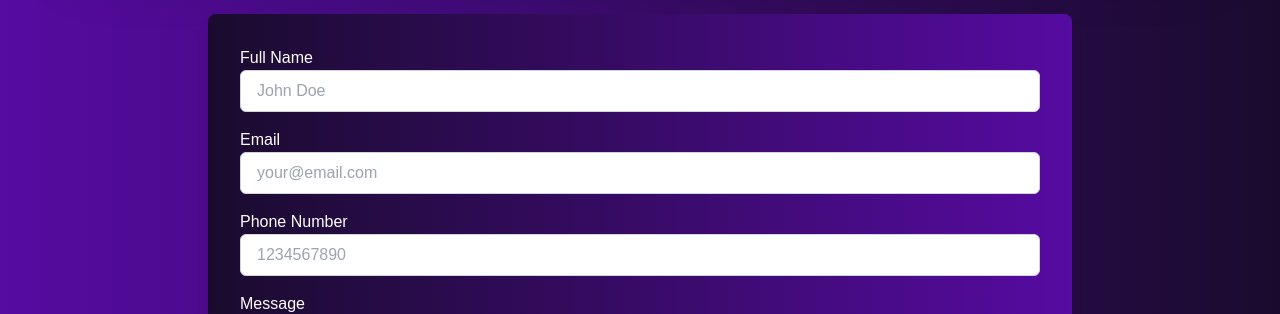
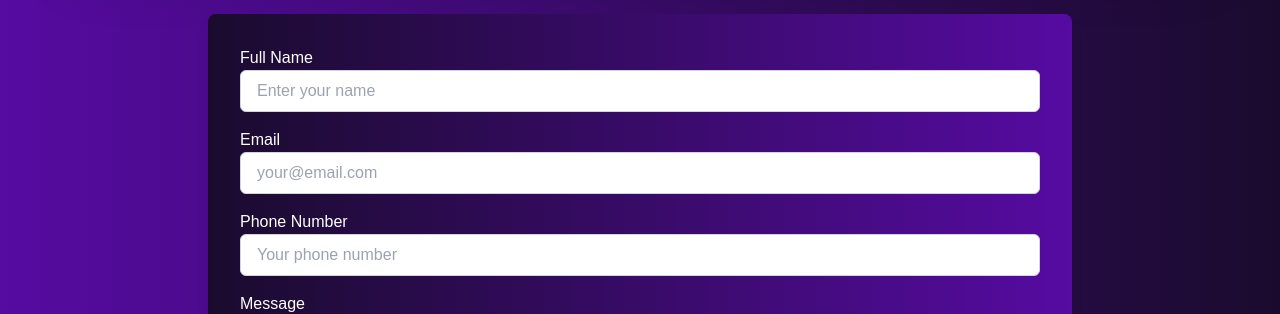
Before and after one commit to kristal7636/kristal-portfolio, a Next.js app: page / in a window 1280 px wide. Shown: the part 3113-3427 px from the top of the page. Built offline with nearby package versions, Linux system fonts and the light colour scheme; a web font is replaced by a local one.

Commit message:
form fields placeholders changed

```diff
--- a/src/app/Form/Form.tsx
+++ b/src/app/Form/Form.tsx
@@ -94,7 +94,7 @@ function ContactForm() {
             value={formValues.name}
             onChange={handleChange}
             className="w-full px-4 py-2 border text-black rounded-md border-gray-300"
-            placeholder="John Doe"
+            placeholder="Enter your name"
           />
           {errors.name && (
             <p className="text-red-400 text-sm mt-1">{errors.name}</p>
@@ -136,7 +136,7 @@ function ContactForm() {
             value={formValues.phone}
             onChange={handleChange}
             className="w-full px-4 py-2 border text-black rounded-md border-gray-300"
-            placeholder="1234567890"
+            placeholder="Your phone number"
           />
           {errors.phone && (
             <p className="text-red-400 text-sm mt-1">{errors.phone}</p>
```
